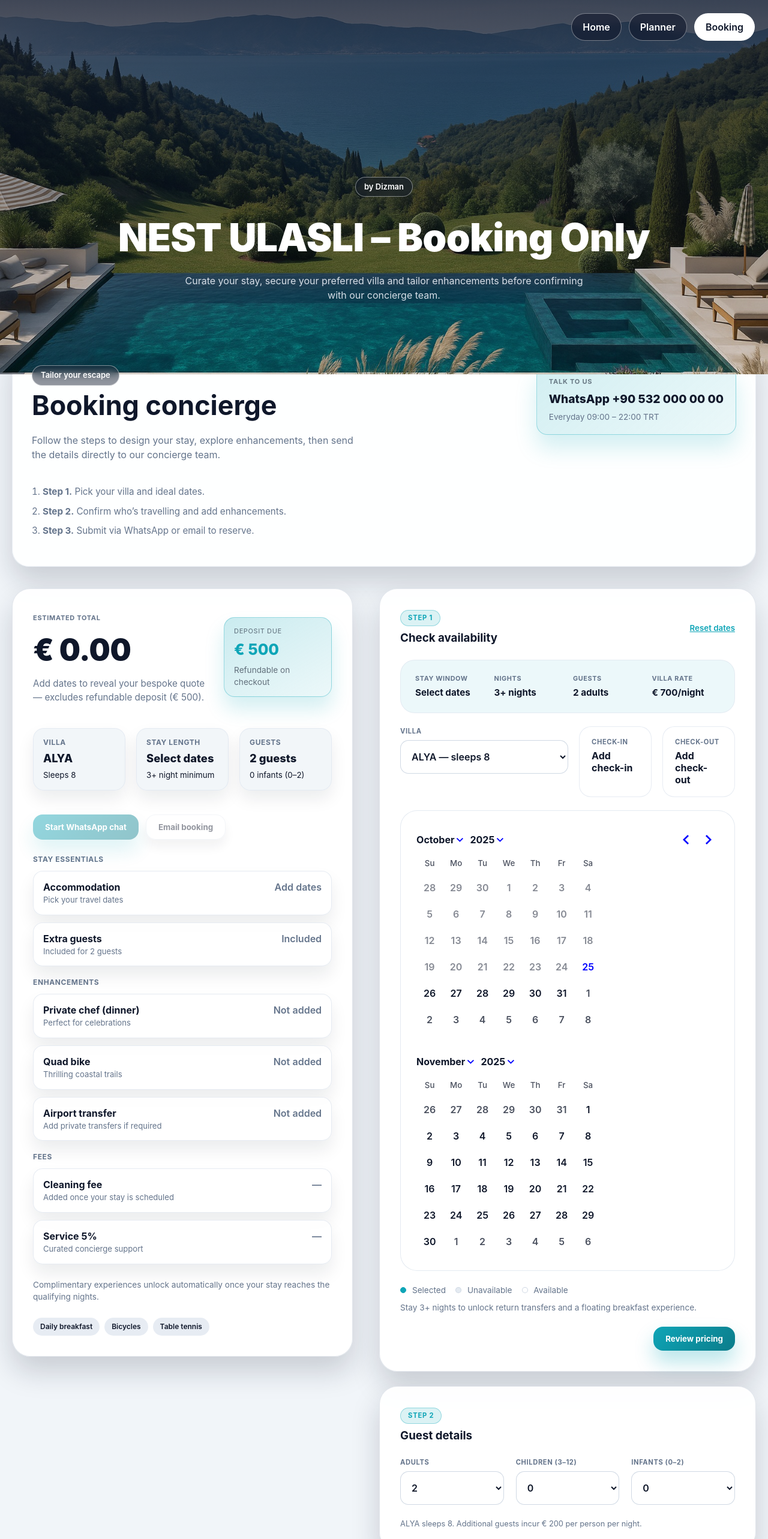
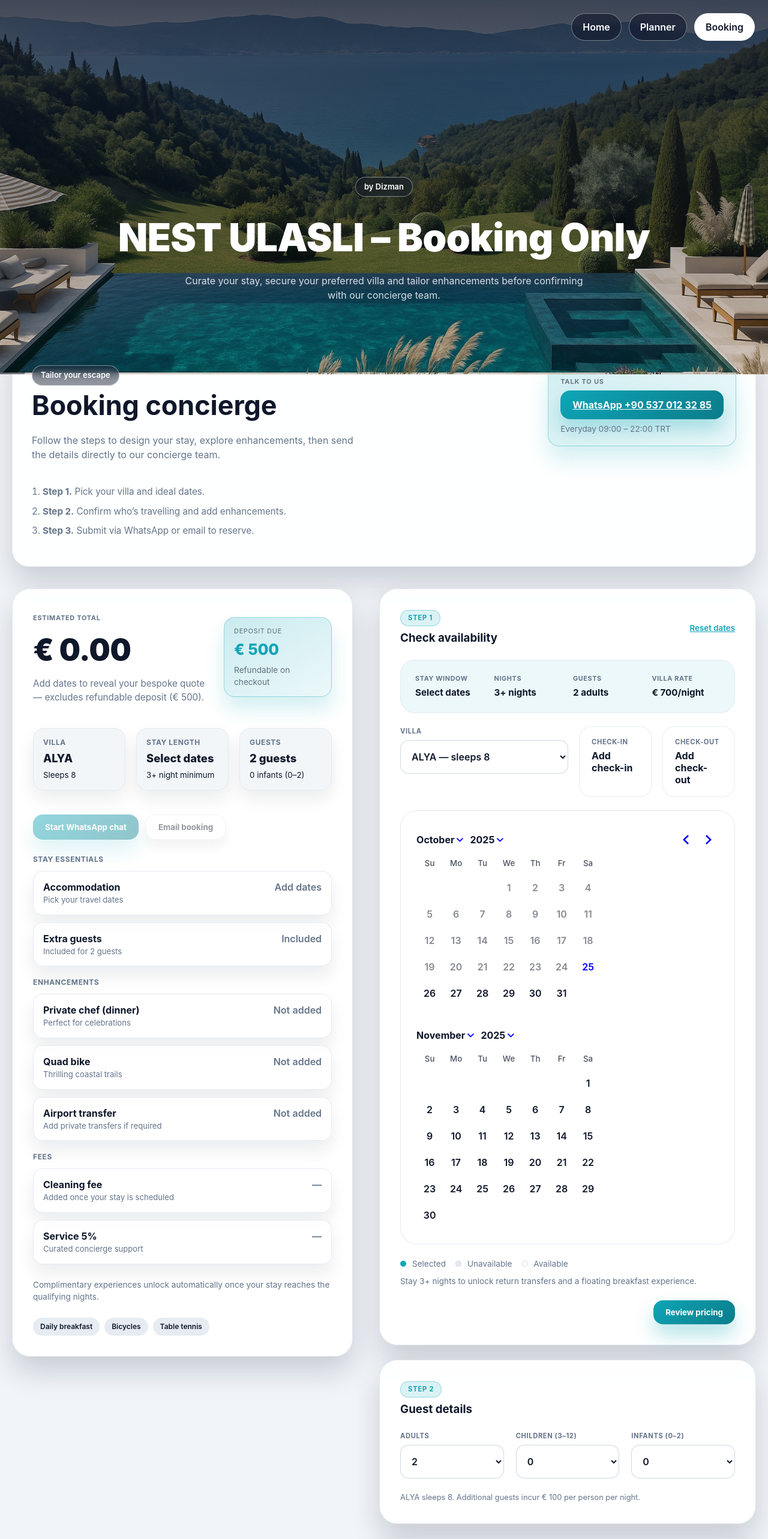
Before and after one commit to dirvass/nest-planner, a React (Vite) app: page /book in a window 1280 px wide. Shown: the top 2566 px of the page at 60% size. Built offline with nearby package versions, Linux system fonts and the light colour scheme.

Commit message:
Update BookingPage.tsx

```diff
--- a/src/BookingPage.tsx
+++ b/src/BookingPage.tsx
@@ -21,7 +21,7 @@ const BOOKED: Record<VillaKey, { from: Date; to: Date }[]> = {
 
 const CLEANING_FEE = 150;
 const SERVICE_FEE_PCT = 0.05;
-const EXTRA_GUEST_FEE_EUR = 200;
+const EXTRA_GUEST_FEE_EUR = 100;
 const INCLUDED_GUESTS = 2;
 
 const CHEF_DINNER_PER_NIGHT = 200;
@@ -32,8 +32,8 @@ const TRANSFER_INCLUDED_NIGHTS = 7;
 const MIN_NIGHTS = 3;
 
 const CONTACT = {
-  whatsappNumber: "905320000000",
-  whatsappDisplay: "+90 532 000 00 00",
+  whatsappNumber: "905370123285",
+  whatsappDisplay: "+90 537 012 32 85",
   email: "reservations@nest-ulasli.com",
 } as const;
 
@@ -292,12 +292,23 @@ export default function BookingPage() {
                 Follow the steps to design your stay, explore enhancements, then send the details directly to our concierge team.
               </p>
             </div>
+
+            {/* WhatsApp contact as a button */}
             <div className="intro-meta">
               <span className="meta-label">Talk to us</span>
-              <span className="meta-value">WhatsApp {CONTACT.whatsappDisplay}</span>
+              <a
+                href={whatsappUrl}
+                target="_blank"
+                rel="noopener noreferrer"
+                className="btn primary"
+                aria-label={`WhatsApp ${CONTACT.whatsappDisplay}`}
+              >
+                WhatsApp {CONTACT.whatsappDisplay}
+              </a>
               <span className="meta-sub">Everyday 09:00 – 22:00 TRT</span>
             </div>
           </div>
+
           <ol className="intro-steps">
             <li><strong>Step 1.</strong> Pick your villa and ideal dates.</li>
             <li><strong>Step 2.</strong> Confirm who’s travelling and add enhancements.</li>
@@ -474,8 +485,8 @@ export default function BookingPage() {
                   }}
                   fromDate={today}
                   disabled={disabledDates}
-                  showOutsideDays
-                  fixedWeeks
+                  showOutsideDays={false}   // FIX: ay dışı günleri gizle
+                  fixedWeeks={false}        // FIX: 6 haftaya sabitlemeyi kapat
                   captionLayout="dropdown"
                   pagedNavigation
                 />
@@ -579,7 +590,7 @@ export default function BookingPage() {
                       <option key={`transfer-${value}`} value={value}>{value}</option>
                     ))}
                   </select>
-                  <span className="field-hint">{transferIncluded ? "Included for 7+ nights" : `€ {TRANSFER_PER_WAY} per way`}</span>
+                  <span className="field-hint">{transferIncluded ? "Included for 7+ nights" : `€ ${TRANSFER_PER_WAY} per way`}</span>
                 </label>
               </div>
             </article>
```
